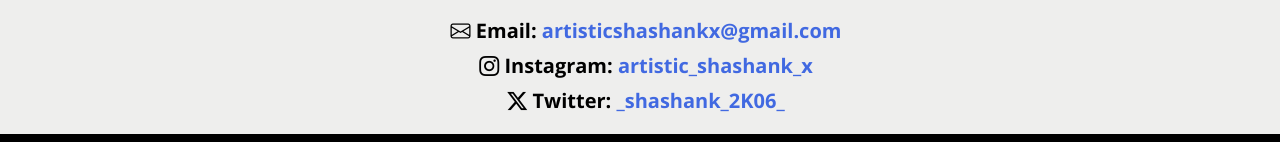
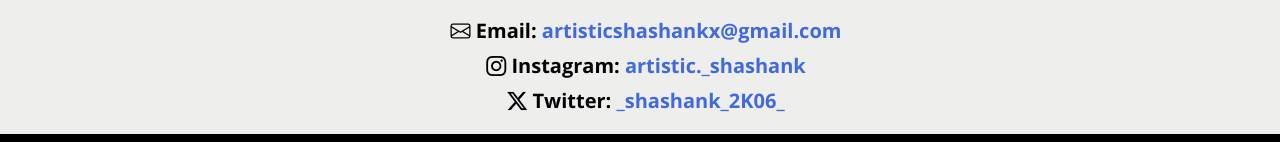
Before and after one commit to artisticshashank/artisticshashank.github.io, a plain HTML site: page index.html in a window 1280 px wide. Shown: the part 3667-3809 px from the top of the page. Drawn offline with nearby package versions, Linux system fonts and the light colour scheme.

Commit message:
Html: Update instagram username

```diff
--- a/index.html
+++ b/index.html
@@ -116,25 +116,25 @@
                 <img src="/assets/img/sale/sale1.webp" alt="Art 1">
                 <p>Contact for price</p>
                 <h2>Art 1</h2>
-                <a href="https://www.instagram.com/artistic_shashank_x" target="_blank" class="buy-now">Buy now</a>
+                <a href="https://www.instagram.com/artistic._shashank" target="_blank" class="buy-now">Buy now</a>
             </div>
             <div class="card">
                 <img src="/assets/img/sale/sale2.webp" alt="Art 2">
                 <p>Contact for price</p>
                 <h2>Art 2</h2>
-                <a href="https://www.instagram.com/artistic_shashank_x" target="_blank" class="buy-now">Buy now</a>
+                <a href="https://www.instagram.com/artistic._shashank" target="_blank" class="buy-now">Buy now</a>
             </div>
             <div class="card">
                 <img src="/assets/img/sale/sale3.webp" alt="Art 3">
                 <p>Contact for price</p>
                 <h2>Art 3</h2>
-                <a href="https://www.instagram.com/artistic_shashank_x" target="_blank" class="buy-now">Buy now</a>
+                <a href="https://www.instagram.com/artistic._shashank" target="_blank" class="buy-now">Buy now</a>
             </div>
             <div class="card">
                 <img src="/assets/img/sale/salecustom.webp" alt="Custom Art">
                 <p>Contact for price</p>
                 <h2>Custom Art</h2>
-                <a href="https://www.instagram.com/artistic_shashank_x" target="_blank" class="buy-now">Buy now</a>
+                <a href="https://www.instagram.com/artistic._shashank" target="_blank" class="buy-now">Buy now</a>
             </div>
         </div>
     </section>
@@ -152,7 +152,7 @@
                         href="https://mail.google.com/mail/?view=cm&fs=1&to=artisticshashankx@gmail.com"
                         target="_blank">artisticshashankx@gmail.com</a></li>
                 <li><i class="bi bi-instagram"></i> Instagram: <a
-                        href="https://www.instagram.com/artistic_shashank_x">artistic_shashank_x</a> </li>
+                        href="https://www.instagram.com/artistic._shashank">artistic._shashank</a> </li>
                 <li><i class="bi bi-twitter-x"></i> Twitter: <a
                         href="https://x.com/_shashank_2K06_?s=35">_shashank_2K06_</a></li>
             </ul>
```
